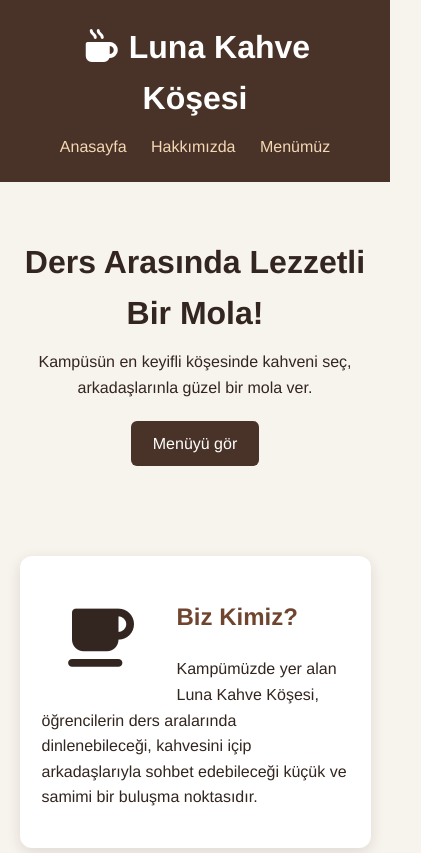
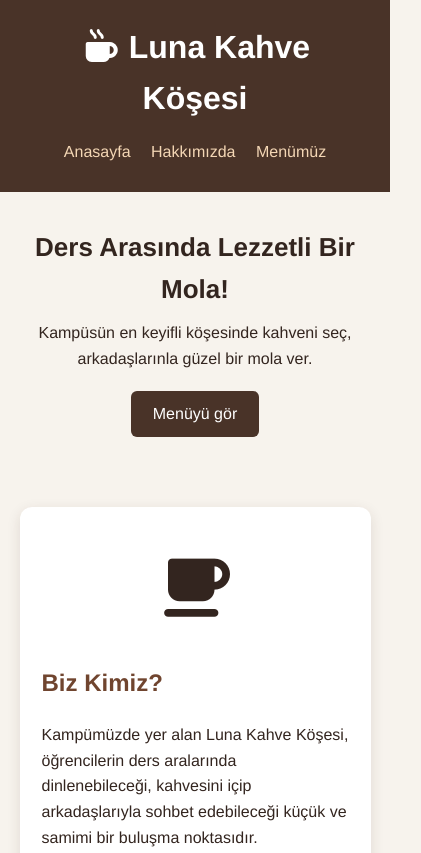
Before and after one commit to alpersay/web-programlama, a plain HTML site: page 8.Hafta/index.html in a window 390 px wide. Shown: the top 853 px of the page, 421 px wide, since content can reach past the window. Drawn offline with Linux system fonts and the light colour scheme.

Commit message:
Responsive

```diff
--- a/8.Hafta/style.css
+++ b/8.Hafta/style.css
@@ -148,6 +148,26 @@ footer {
 
 }
 
-/* @media {
-    bu kısım sizin ödeviniz. responsive tasarım ile ilgili araştırma yapıp bu kısmı düzenleyiniz.
-} */
+@media (max-width: 500px) {
+    .menu {
+        grid-template-columns: 1fr;
+    }
+
+    .coffee-icon {
+        float: none;
+        margin: 0 auto 15px auto;
+    }
+
+    nav a {
+        display: inline-block;
+        margin: 5px 8px;
+    }
+
+    .hero h2 {
+        font-size: 26px;
+    }
+
+    .hero {
+        padding: 35px 15px;
+    }
+}
```
